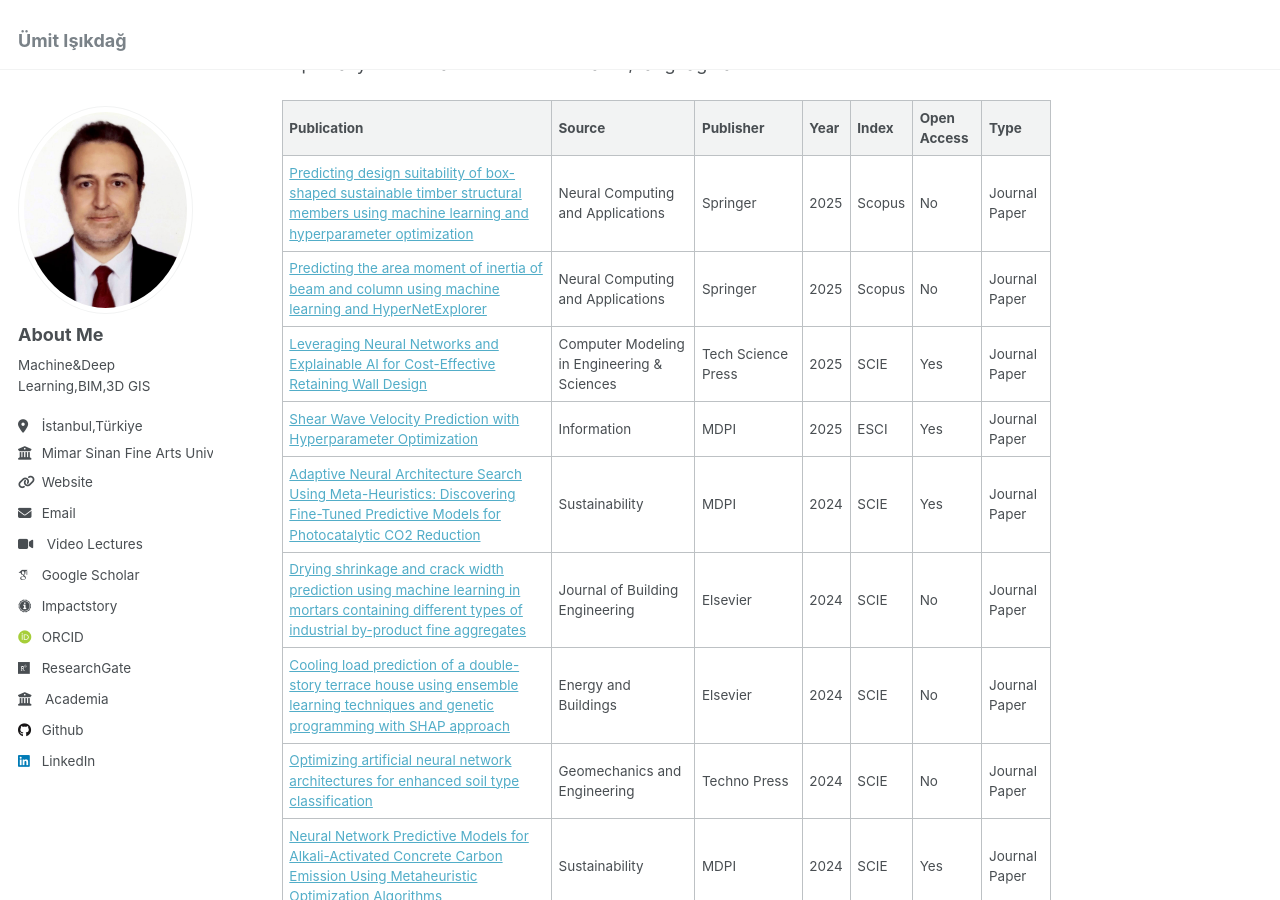
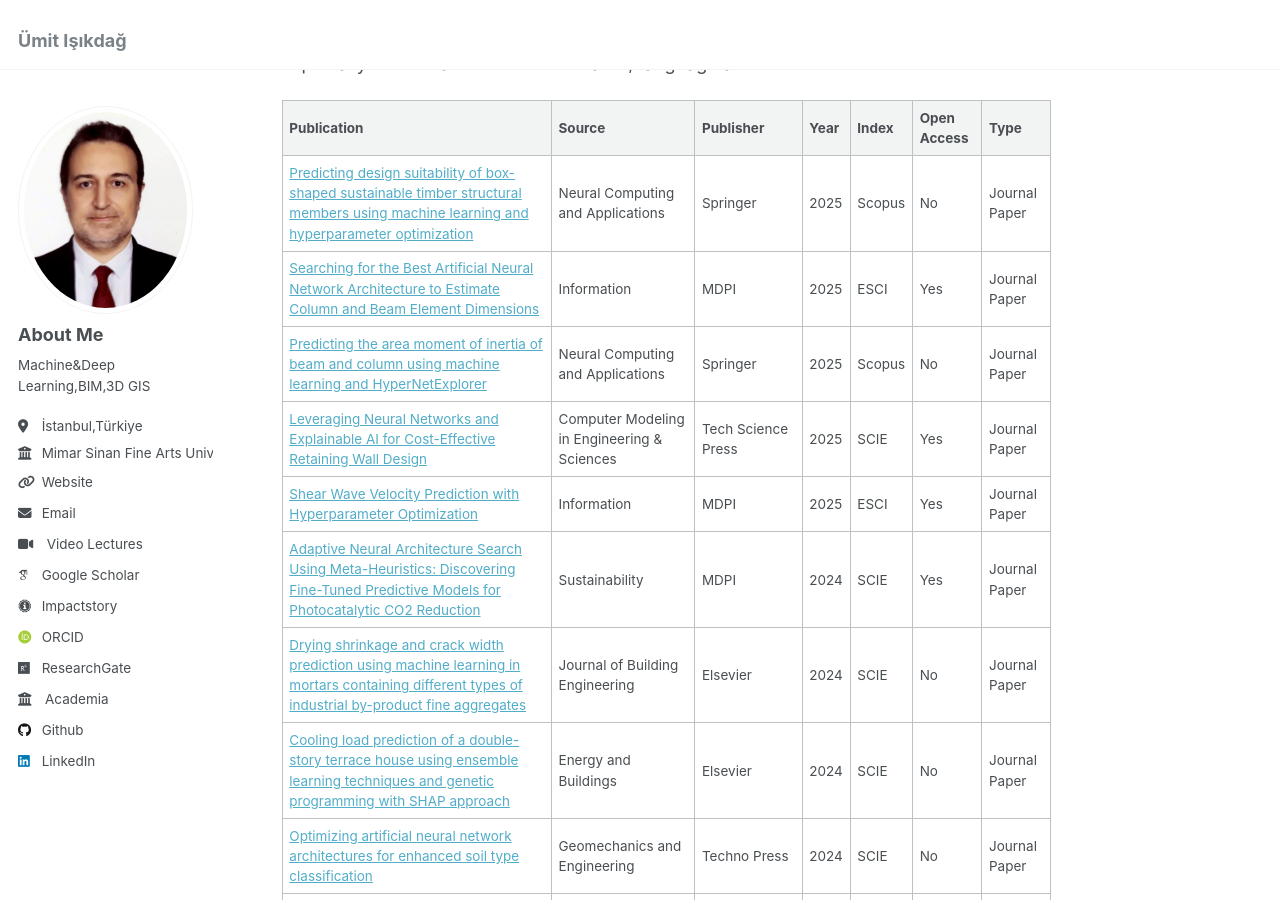
Before and after one commit to isikdag/isikdag.github.io, a Jekyll site: the page built from _pages/about.md, in a window 1280 px wide and 900 px high, scrolled down 583 px. Built offline with Jekyll 4.4.1, drawn with Linux system fonts in a browser that asks for light colours; some web fonts are replaced.

Commit message:
Update about.md

```diff
--- a/_pages/about.md
+++ b/_pages/about.md
@@ -34,6 +34,7 @@ Today I focus on ML,ANNs,DL,Transformers,GPTs and other Generative Learning Mode
 |                       Publication                                 |         Source                     |Publisher | Year  | Index |Open Access|Type    |
 | ------------------------------------------------------------------| ---------------------------------- |----------|-------|-------|-----------|--------|
 |[Predicting design suitability of box-shaped sustainable timber structural members using machine learning and hyperparameter optimization](https://link.springer.com/article/10.1007/s00521-025-11556-0)|Neural Computing and Applications|Springer|2025|Scopus|No|Journal Paper |
+|[Searching for the Best Artificial Neural Network Architecture to Estimate Column and Beam Element Dimensions](https://www.mdpi.com/2078-2489/16/8/660)|Information| MDPI|2025|ESCI|Yes|Journal Paper |
 |[Predicting the area moment of inertia of beam and column using machine learning and HyperNetExplorer](https://link.springer.com/article/10.1007/s00521-025-11323-1)|Neural Computing and Applications|Springer|2025|Scopus|No|Journal Paper |
 |[Leveraging Neural Networks and Explainable AI for Cost-Effective Retaining Wall Design](https://www.techscience.com/CMES/v143n2/61442)|Computer Modeling in Engineering & Sciences|Tech Science Press|2025|SCIE|Yes|Journal Paper|
 |[Shear Wave Velocity Prediction with Hyperparameter Optimization](https://www.mdpi.com/2078-2489/16/1/60)|Information| MDPI|2025|ESCI|Yes|Journal Paper |
```
